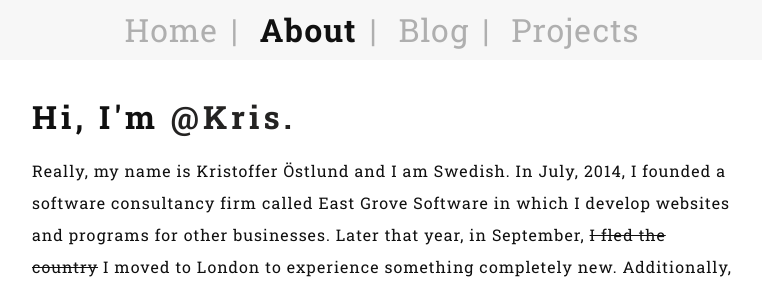
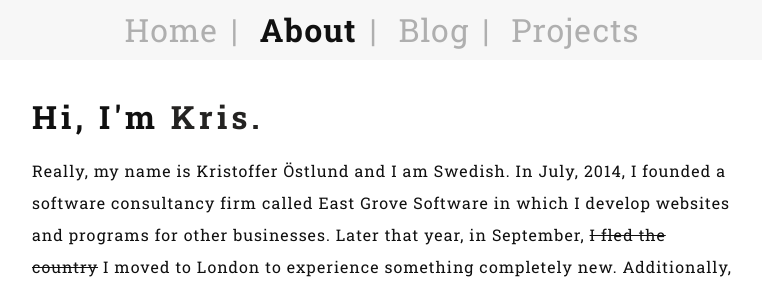
Before and after one commit to kristofferostlund/kristofferostlund.github.io, a Jekyll site: the page built from src/about.html, in a window 1280 px wide and 1372 px high. Shown: the top 290 px of the window, without its empty margins (258-1020 px from the left). Built offline with Jekyll 4.4.1, drawn with Linux system fonts in a browser that asks for light colours; Markdown is read by kramdown in place of the engine named in the settings.

```diff
--- a/src/about.html
+++ b/src/about.html
@@ -3,7 +3,7 @@ layout: page
 title: About
 ---
 
-<h1>Hi, I'm <a href="https://twitter.com/kris_ostlund">@Kris.</a></h1>
+<h1>Hi, I'm <a href="https://twitter.com/kris_ostlund">Kris.</a></h1>
 
 <p>Really, my name is Kristoffer Östlund and I am Swedish. In July, 2014, I founded a software consultancy firm called East Grove Software in which I develop websites and programs for other businesses. Later that year, in September, <del>I fled the country</del> I moved to London to experience something completely new. Additionally, I am also studying Information Technology at university, from which I have grown an interest of blogging.</p>
 
```
